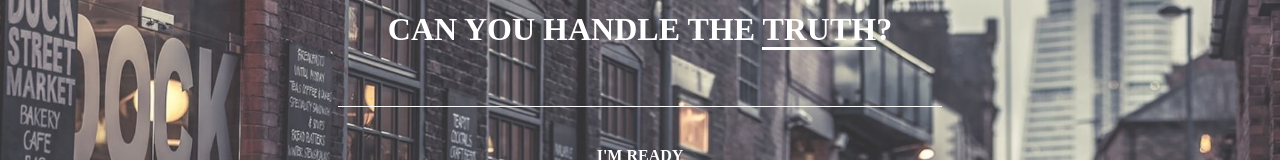
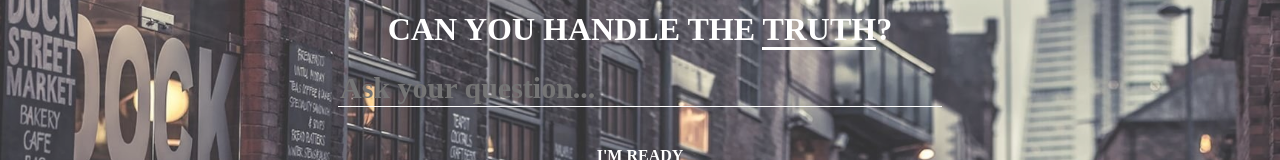
Before and after one commit to rickywid/streetGenie, a plain HTML site: page index.html in a window 1280 px wide. Shown: the part 233-393 px from the top of the page. Drawn offline with Linux system fonts and the light colour scheme; a web font is replaced by a local one.

Commit message:
Update index.html

```diff
--- a/index.html
+++ b/index.html
@@ -18,7 +18,7 @@
 		<div class="main">
 			<div class="content">
 				<h1 class="title">CAN YOU HANDLE THE <span id="truth">TRUTH</span>?</h1>
-				<input type="text" autofocus>
+				<input type="text" placeholder="Ask your question..." autofocus>
 				<br/>
 				<span class="button">I'M READY</span>
 			</div>
```
